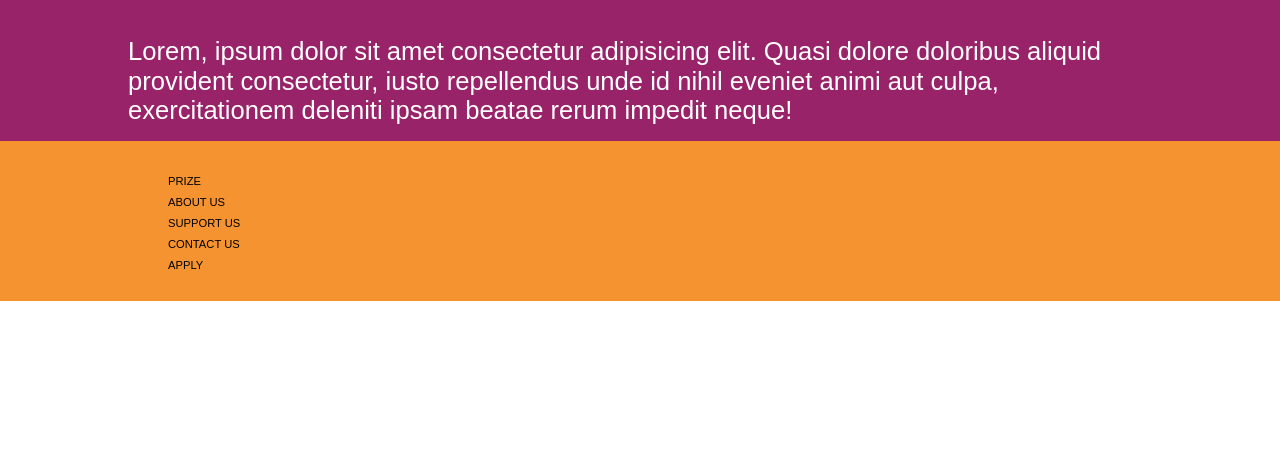
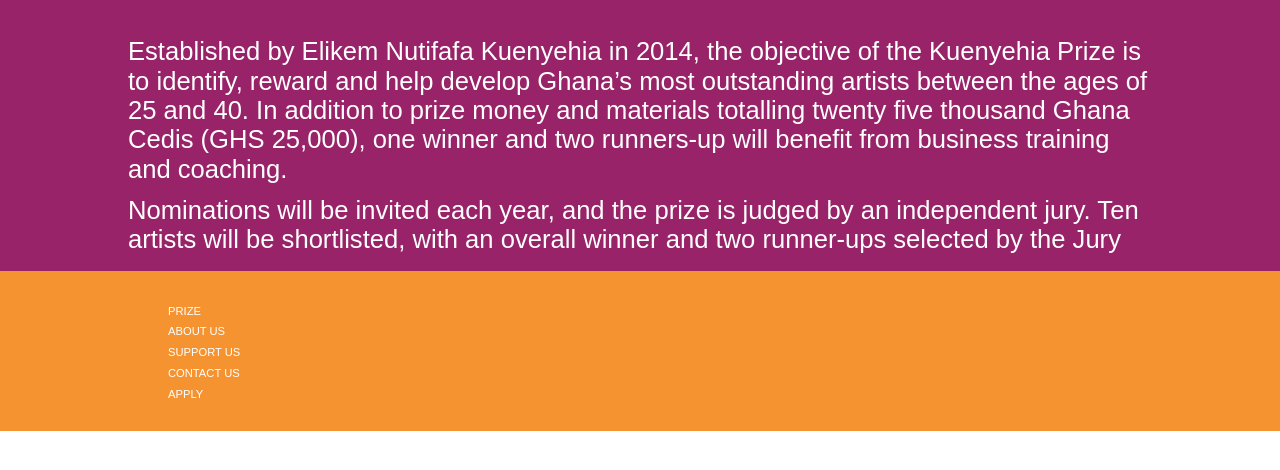
Before and after one commit to alvinashiatey/kuenyehiaTrust, an Eleventy site: page src/about.html in a window 1280 px wide. Shown: the part 202-672 px from the top of the page. Built offline with nearby package versions, Linux system fonts and the light colour scheme; Eleventy itself is replaced by a stand-in of ours; files that its build step writes are made by us from their sources.

Commit message:
edits
edits

```diff
--- a/src/about.html
+++ b/src/about.html
@@ -13,10 +13,18 @@
         <h3>ABOUT US</h3>
       </div>
       <p>
-      Lorem, ipsum dolor sit amet consectetur adipisicing elit. Quasi dolore
-      doloribus aliquid provident consectetur, iusto repellendus unde id nihil
-      eveniet animi aut culpa, exercitationem deleniti ipsam beatae rerum
-      impedit neque!
+        Established by Elikem Nutifafa Kuenyehia in 2014, the objective of the
+        Kuenyehia Prize is to identify, reward and help develop Ghana’s most
+        outstanding artists between the ages of 25 and 40. In addition to prize
+        money and materials totalling twenty five thousand Ghana Cedis (GHS
+        25,000), one winner and two runners-up will benefit from business
+        training and coaching.
+      </p>
+      <br />
+      <p>
+        Nominations will be invited each year, and the prize is judged by an
+        independent jury. Ten artists will be shortlisted, with an overall
+        winner and two runner-ups selected by the Jury
       </p>
     </div>
   </div>
--- a/src/assets/style/components/footer.scss
+++ b/src/assets/style/components/footer.scss
@@ -11,6 +11,9 @@
         nav {
           ul {
             li {
+              a {
+                color: white;
+              }
               list-style: none;
               font-size: 0.7rem;
               margin-top: 0.5rem;
```
Also changed, not shown: assets/main.css, 1 other file. Lines whose indentation alone changed are shown as unchanged.
